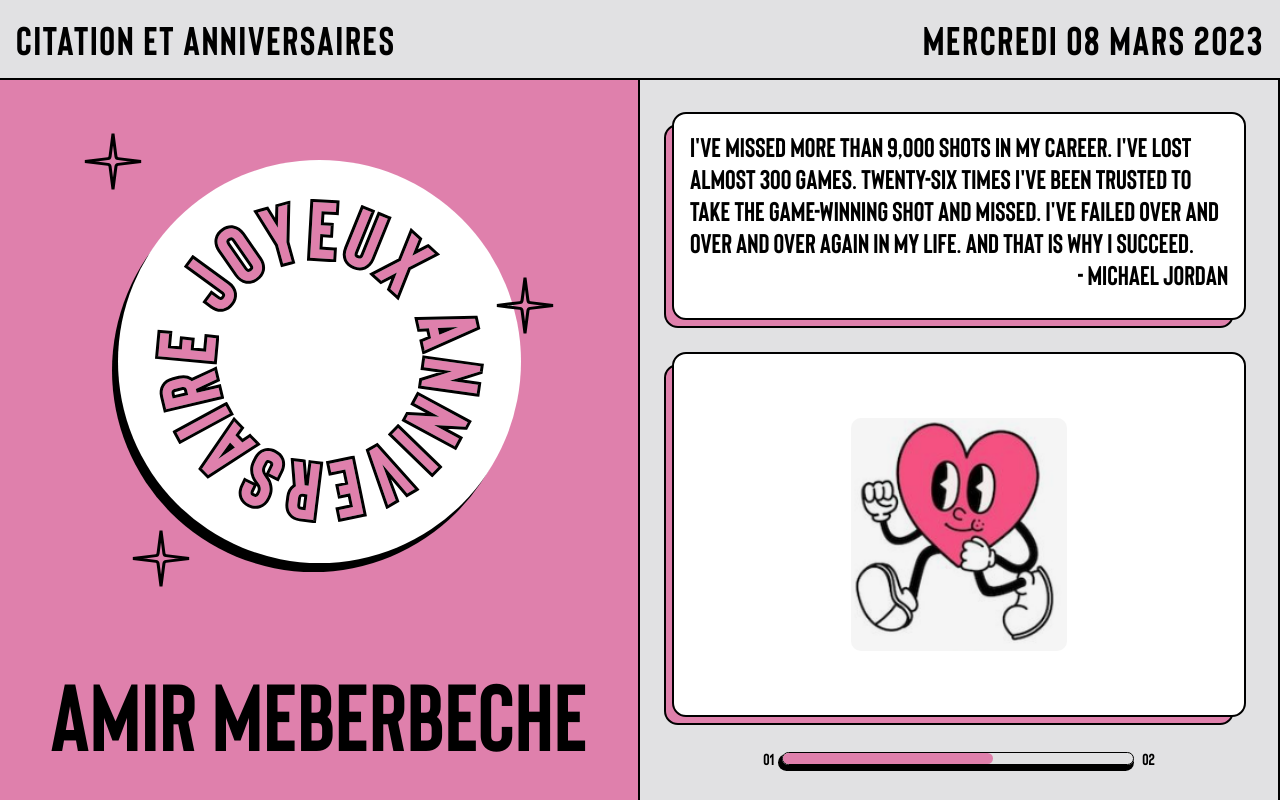
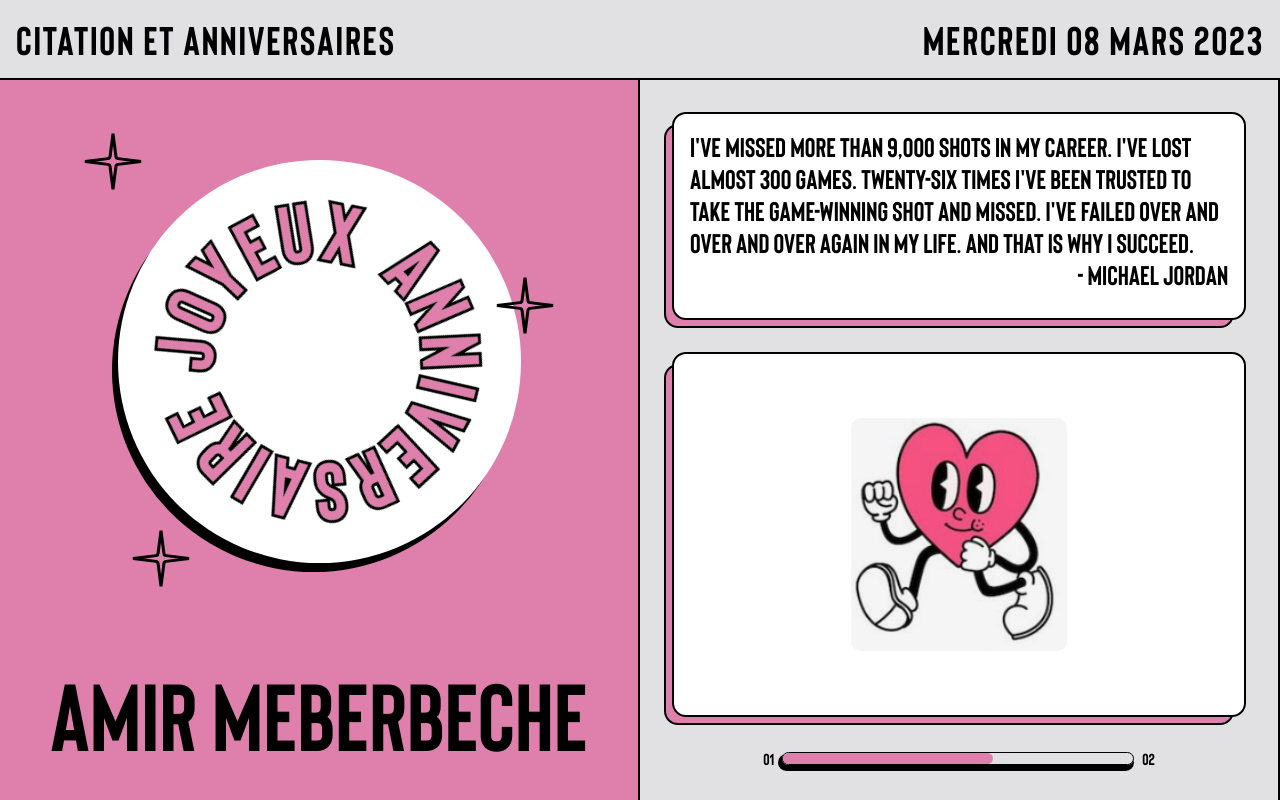
Before and after one commit to amir-398/FrameworkCSS, a React (Vite) app: page / in a window 1280 px wide. Built offline with nearby package versions, Linux system fonts and the light colour scheme.

Commit message:
Ajouter une animation de rotation pour l'image de l'ellipse d'anniversaire

```diff
--- a/src/components/birthdayEllipse/birthdayEllipse.css
+++ b/src/components/birthdayEllipse/birthdayEllipse.css
@@ -13,5 +13,16 @@
   position: relative;
   box-shadow: -6px 9px 0px 0px #000;
 }
+.birthdayEllipseContainer .ellipse img {
+  animation: 6s infinite linear birthdayAnimation;
+}
+@keyframes birthdayAnimation {
+  0% {
+    transform: rotate(0deg);
+  }
+  100% {
+    transform: rotate(360deg);
+  }
+}
 
 /*# sourceMappingURL=birthdayEllipse.css.map */
--- a/src/components/birthdayEllipse/birthdayEllipse.scss
+++ b/src/components/birthdayEllipse/birthdayEllipse.scss
@@ -11,5 +11,17 @@
     align-items: center;
     position: relative;
     box-shadow: -6px 9px 0px 0px #000;
+    img {
+      animation: 6s infinite linear birthdayAnimation;
+    }
+    // infinite 360deg loop
+    @keyframes birthdayAnimation {
+      0% {
+        transform: rotate(0deg);
+      }
+      100% {
+        transform: rotate(360deg);
+      }
+    }
   }
 }
```
Also changed, not shown: 1 other file (tests, documents, lock files or other folders).
